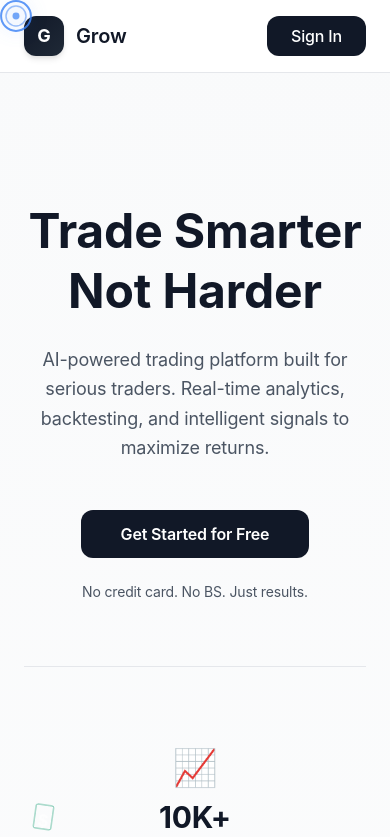
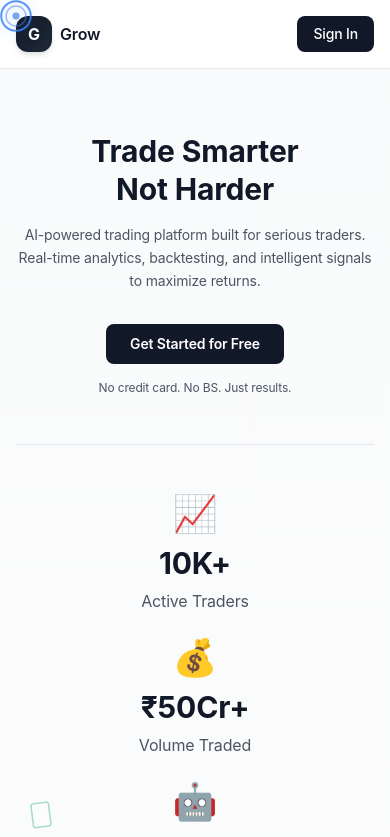
Before and after one commit to parth-xd/Grow, a React (Vite) app in the folder frontend/: page / in a window 390 px wide. Shown: the top 837 px of the page. Built offline with nearby package versions, Linux system fonts and the light colour scheme.

Commit message:
feat: make platform fully responsive for mobile, tablet, and desktop devices

```diff
--- a/frontend/src/components/GoogleLoginButton.jsx
+++ b/frontend/src/components/GoogleLoginButton.jsx
@@ -34,7 +34,7 @@ function GoogleLoginButton({ onSuccess, loading }) {
           // Create custom button instead of using Google's default
           const customBtn = document.createElement('button');
           customBtn.type = 'button';
-          customBtn.className = 'w-full px-4 py-3 bg-white border-2 border-gray-200 rounded-xl font-semibold text-gray-900 hover:border-gray-300 hover:bg-gray-50 transition-all duration-200 flex items-center justify-center gap-3 hover:shadow-md active:scale-95';
+          customBtn.className = 'w-full px-3 sm:px-4 py-2.5 sm:py-3 bg-white border-2 border-gray-200 rounded-lg sm:rounded-xl font-semibold text-sm sm:text-base text-gray-900 hover:border-gray-300 hover:bg-gray-50 transition-all duration-200 flex items-center justify-center gap-2 sm:gap-3 hover:shadow-md active:scale-95';
 
           customBtn.innerHTML = `
             <svg class="w-5 h-5" viewBox="0 0 24 24">
--- a/frontend/src/index.css
+++ b/frontend/src/index.css
@@ -238,4 +238,93 @@
   ::-webkit-scrollbar-thumb:hover {
     background: #9ca3af;
   }
+
+  /* Mobile-friendly utilities */
+  @media (max-width: 640px) {
+    /* Responsive spacing */
+    .px-safe {
+      @apply px-3;
+    }
+
+    /* Responsive button sizing */
+    .btn-responsive {
+      @apply py-2.5 px-3 text-sm;
+    }
+
+    /* Responsive text sizes */
+    .text-responsive-h1 {
+      @apply text-2xl sm:text-3xl md:text-4xl lg:text-5xl;
+    }
+
+    .text-responsive-h2 {
+      @apply text-xl sm:text-2xl md:text-3xl;
+    }
+
+    .text-responsive-h3 {
+      @apply text-lg sm:text-xl md:text-2xl;
+    }
+
+    .text-responsive-body {
+      @apply text-sm sm:text-base;
+    }
+
+    /* Touch-friendly targets (min 44x44px) */
+    .touch-target {
+      @apply min-h-11 min-w-11 flex items-center justify-center;
+    }
+
+    /* Responsive gap utilities */
+    .gap-responsive {
+      @apply gap-3 sm:gap-4 md:gap-6;
+    }
+
+    /* Mobile-safe modals/overlays */
+    .modal-mobile {
+      @apply fixed bottom-0 left-0 right-0 rounded-t-2xl max-h-screen overflow-y-auto;
+    }
+  }
+
+  /* Responsive container padding */
+  .container-safe {
+    @apply px-4 sm:px-6 md:px-8;
+  }
+
+  /* Responsive grid */
+  .grid-responsive {
+    @apply grid grid-cols-1 sm:grid-cols-2 lg:grid-cols-3 xl:grid-cols-4 gap-4 sm:gap-6;
+  }
+
+  /* Safe area insets for notched devices */
+  @supports (padding: max(0px)) {
+    .safe-area-horizontal {
+      padding-left: max(1rem, env(safe-area-inset-left));
+      padding-right: max(1rem, env(safe-area-inset-right));
+    }
+
+    .safe-area-top {
+      padding-top: max(0.5rem, env(safe-area-inset-top));
+    }
+
+    .safe-area-bottom {
+      padding-bottom: max(0.5rem, env(safe-area-inset-bottom));
+    }
+  }
+
+  /* High contrast for accessibility on mobile */
+  @media (prefers-color-scheme: dark) {
+    body {
+      @apply bg-gray-950 text-gray-50;
+    }
+
+    .card {
+      @apply bg-gray-900 border-gray-800;
+    }
+  }
+
+  /* Prevent zoom on input focus in iOS */
+  @supports (-webkit-touch-callout: none) {
+    input, textarea, select {
+      font-size: 16px !important;
+    }
+  }
 }
--- a/frontend/src/pages/LandingPage.jsx
+++ b/frontend/src/pages/LandingPage.jsx
@@ -11,16 +11,16 @@ function LandingPage() {
 
       {/* Navigation */}
       <nav className="sticky top-0 z-40 bg-white/90 backdrop-blur-md border-b border-gray-200">
-        <div className="max-w-7xl mx-auto px-6 py-4 flex justify-between items-center">
-          <div className="flex items-center gap-3 hover-cursor">
-            <div className="w-10 h-10 rounded-xl bg-gradient-to-br from-gray-900 to-gray-800 flex items-center justify-center shadow-md">
-              <span className="text-lg font-bold text-white">G</span>
+        <div className="max-w-7xl mx-auto px-4 sm:px-6 py-4 flex justify-between items-center">
+          <div className="flex items-center gap-2 sm:gap-3 hover-cursor">
+            <div className="w-9 h-9 sm:w-10 sm:h-10 rounded-xl bg-gradient-to-br from-gray-900 to-gray-800 flex items-center justify-center shadow-md">
+              <span className="text-base sm:text-lg font-bold text-white">G</span>
             </div>
-            <span className="text-xl font-semibold text-gray-900">Grow</span>
+            <span className="text-base sm:text-xl font-semibold text-gray-900">Grow</span>
           </div>
           <button
             onClick={() => navigate('/login')}
-            className="px-6 py-2 bg-gray-900 text-white font-medium rounded-xl hover:bg-gray-800 transition-all duration-200 hover-cursor hover:shadow-md active:scale-95"
+            className="px-4 sm:px-6 py-2 text-sm sm:text-base bg-gray-900 text-white font-medium rounded-lg sm:rounded-xl hover:bg-gray-800 transition-all duration-200 hover-cursor hover:shadow-md active:scale-95"
           >
             Sign In
           </button>
@@ -28,25 +28,25 @@ function LandingPage() {
       </nav>
 
       {/* Hero Section */}
-      <div className="relative max-w-6xl mx-auto px-6 py-32">
-        <div className="text-center mb-16">
-          <h1 className="text-5xl md:text-6xl font-bold mb-6 leading-tight text-gray-900 animate-fade-in">
+      <div className="relative max-w-6xl mx-auto px-4 sm:px-6 py-16 sm:py-24 md:py-32">
+        <div className="text-center mb-12 sm:mb-16">
+          <h1 className="text-3xl sm:text-4xl md:text-5xl lg:text-6xl font-bold mb-4 sm:mb-6 leading-tight text-gray-900 animate-fade-in">
             Trade Smarter<br />Not Harder
           </h1>
-          <p className="text-lg text-gray-600 mb-12 max-w-2xl mx-auto leading-relaxed">
+          <p className="text-sm sm:text-base md:text-lg text-gray-600 mb-8 sm:mb-12 max-w-2xl mx-auto leading-relaxed">
             AI-powered trading platform built for serious traders. Real-time analytics, backtesting, and intelligent signals to maximize returns.
           </p>
           <button
             onClick={() => navigate('/login')}
-            className="bg-gray-900 text-white font-semibold py-3 px-10 text-base rounded-xl hover:bg-gray-800 hover:shadow-lg transition-all duration-200 inline-block hover-cursor active:scale-95"
+            className="bg-gray-900 text-white font-semibold py-2.5 sm:py-3 px-6 sm:px-10 text-sm sm:text-base rounded-lg sm:rounded-xl hover:bg-gray-800 hover:shadow-lg transition-all duration-200 inline-block hover-cursor active:scale-95"
           >
             Get Started for Free
           </button>
-          <p className="text-gray-600 text-sm mt-6">No credit card. No BS. Just results.</p>
+          <p className="text-gray-600 text-xs sm:text-sm mt-4 sm:mt-6">No credit card. No BS. Just results.</p>
         </div>
 
         {/* Stats */}
-        <div className="grid grid-cols-1 md:grid-cols-3 gap-8 py-20 border-t border-b border-gray-200">
+        <div className="grid grid-cols-1 sm:grid-cols-3 gap-6 sm:gap-8 py-12 sm:py-20 border-t border-b border-gray-200">
           <StatItem value="10K+" label="Active Traders" icon="📈" />
           <StatItem value="₹50Cr+" label="Volume Traded" icon="💰" />
           <StatItem value="24/7" label="AI Monitoring" icon="🤖" />
@@ -54,14 +54,14 @@ function LandingPage() {
       </div>
 
       {/* Featured Work Section */}
-      <div className="relative py-24 border-t border-gray-200">
-        <div className="max-w-6xl mx-auto px-6">
-          <div className="text-center mb-16">
-            <h2 className="text-4xl font-bold mb-4 text-gray-900">See It In Action</h2>
-            <p className="text-lg text-gray-600">Real traders, real results</p>
+      <div className="relative py-16 sm:py-24 border-t border-gray-200">
+        <div className="max-w-6xl mx-auto px-4 sm:px-6">
+          <div className="text-center mb-12 sm:mb-16">
+            <h2 className="text-2xl sm:text-3xl md:text-4xl font-bold mb-3 sm:mb-4 text-gray-900">See It In Action</h2>
+            <p className="text-sm sm:text-base md:text-lg text-gray-600">Real traders, real results</p>
           </div>
 
-          <div className="grid grid-cols-1 md:grid-cols-3 gap-8">
+          <div className="grid grid-cols-1 sm:grid-cols-2 lg:grid-cols-3 gap-6 sm:gap-8">
             <FeaturedWork
               title="AI Dashboard"
               description="Real-time P&L tracking with AI-powered insights"
@@ -85,14 +85,14 @@ function LandingPage() {
       </div>
 
       {/* Features Section */}
-      <div className="relative py-24">
-        <div className="max-w-6xl mx-auto px-6">
-          <div className="text-center mb-16">
-            <h2 className="text-4xl font-bold mb-4 text-gray-900">Why Choose Grow?</h2>
-            <p className="text-lg text-gray-600">Everything you need to trade like a pro</p>
+      <div className="relative py-16 sm:py-24">
+        <div className="max-w-6xl mx-auto px-4 sm:px-6">
+          <div className="text-center mb-12 sm:mb-16">
+            <h2 className="text-2xl sm:text-3xl md:text-4xl font-bold mb-3 sm:mb-4 text-gray-900">Why Choose Grow?</h2>
+            <p className="text-sm sm:text-base md:text-lg text-gray-600">Everything you need to trade like a pro</p>
           </div>
 
-          <div className="grid grid-cols-1 md:grid-cols-3 gap-8">
+          <div className="grid grid-cols-1 sm:grid-cols-2 lg:grid-cols-3 gap-6 sm:gap-8">
             <Feature
               icon="🧠"
               title="AI Signals"
```
Also changed, not shown: frontend/src/components/Navbar.jsx (+18 -18 lines), frontend/src/pages/LoginPage.jsx (+12 -12 lines).
